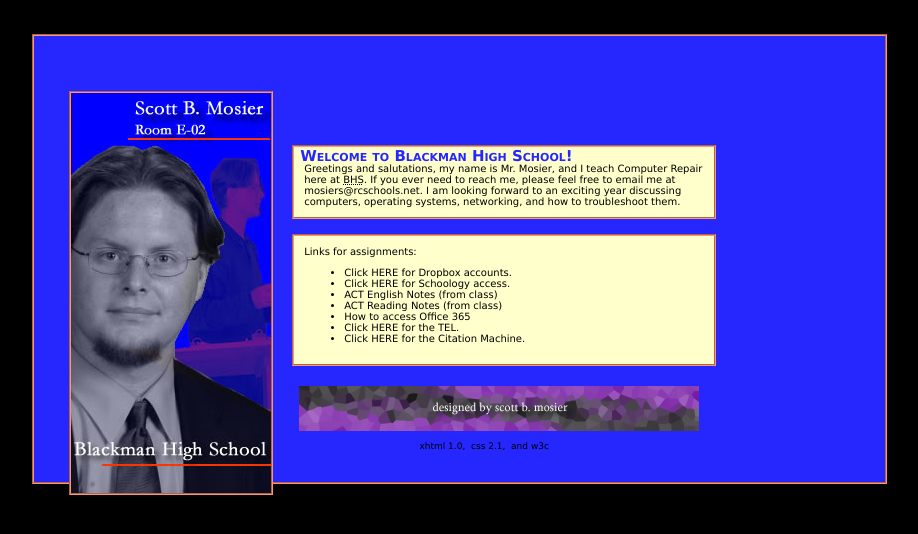
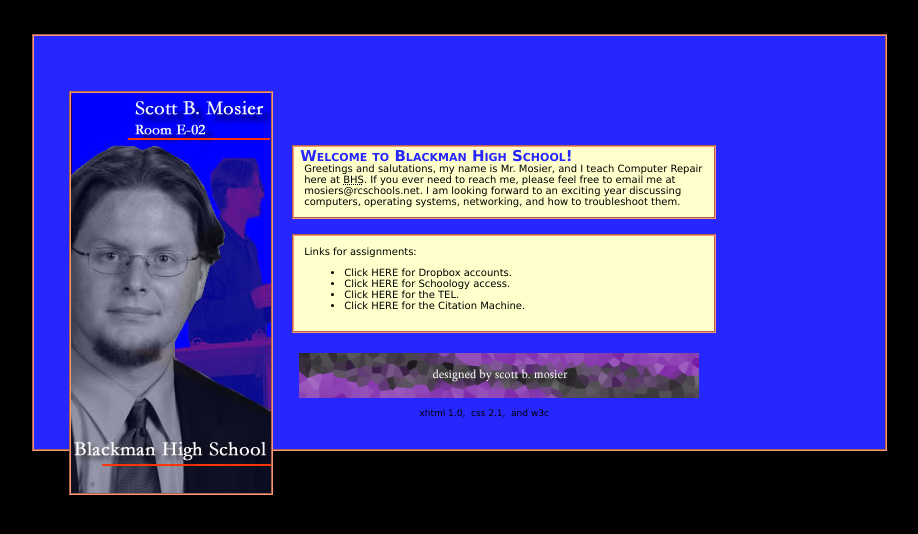
Before and after one commit to mosiers/mosiers.github.io, a plain HTML site: page Website/index.htm in a window 1280 px wide. Shown: the whole page, without its empty margins (2-920 px from the left). Drawn offline with Linux system fonts and the light colour scheme.

Commit message:
Update index.htm

```diff
--- a/Website/index.htm
+++ b/Website/index.htm
@@ -13,9 +13,6 @@
   Links for assignments:
  <ul> <li>Click <a href="http://db.tt/GInbD1E">HERE</a> for Dropbox accounts. </li>
   <li>Click <a href="http://www.schoology.com">HERE</a> for Schoology access. </li>
-  <li><a href="https://rcstn-my.sharepoint.com/personal/scott_mosier_rcstn_onmicrosoft_com/_layouts/15/guestaccess.aspx?guestaccesstoken=0Ji%2fXWRn9ZSwTQk3YumpkVapEIZiB7RWMgCzAeFqLNI%3d&docid=0576889cee3c840fb8c8818bb7f1a1e6a" target="blank">ACT English Notes (from class)</a></li>
-<li> <a href="https://rcstn-my.sharepoint.com/personal/scott_mosier_rcstn_onmicrosoft_com/_layouts/15/guestaccess.aspx?guestaccesstoken=j8eGwZLebY%2bGtYqzfpKDFhnJic8mDtKSUgMOLTNAWrY%3d&docid=0e4584569978542e49afbf72a4db1dc37" target="blank">ACT Reading Notes (from class)</a></li>
-<li><a href="https://rcstn-my.sharepoint.com/personal/scott_mosier_rcstn_onmicrosoft_com/_layouts/15/guestaccess.aspx?guestaccesstoken=G0pU958cRz%2fNHTkUEjhDC%2bZgLp0OwLhY2hRQtVX752s%3d&docid=008facbd08a224b84bb6a07ed7f81d9ee" target="blank">How to access Office 365</a></li>
 <li>Click <a href="http://tntel.info">HERE</a> for the TEL. </li>
 <li>Click <a href="http://citationmachine.net">HERE</a> for the Citation Machine. </li>
 </ul>
```
